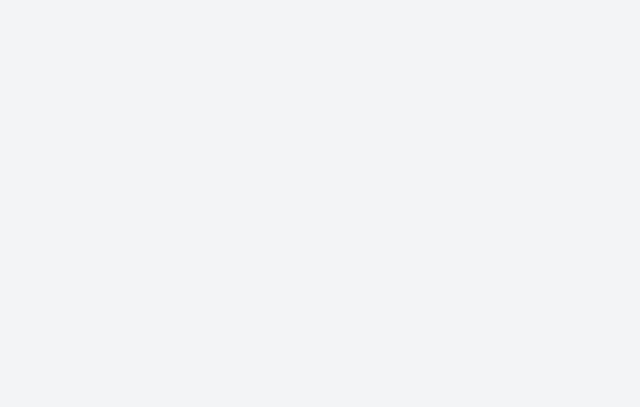
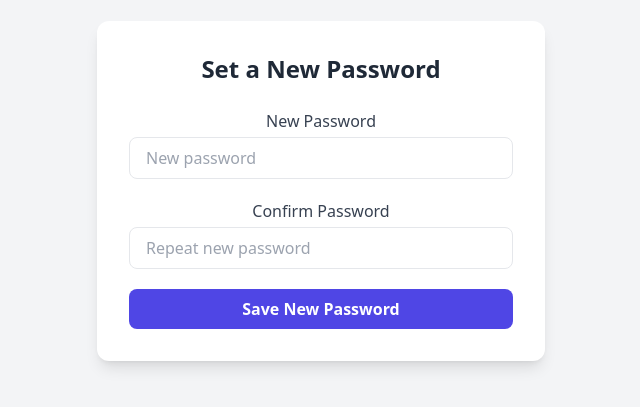
Before and after one commit to Daniel-LA0303/pp_002_reactjs_blog, a React (Vite) app: page /new-password/1 in a window 1280 px wide. Before the commit this address had no page. Shown: the part 241-648 px from the top of the page, without its empty margins (319-959 px from the left). Built offline with nearby package versions, Linux system fonts and the light colour scheme.

Commit message:
feat: add basic new password flow

```diff
--- a/src/pages/Auth/Login.tsx
+++ b/src/pages/Auth/Login.tsx
@@ -164,6 +164,15 @@ const Login = () => {
                             </Link>
                         </div>
 
+                        <div className="mt-6 text-center">
+                            <Link
+                                to={"/reset-password"}
+                                className="inline-block w-full border text-blue-500 border-blue-600 hover:bg-blue-600 hover:text-white font-semibold rounded-md py-2 px-6 transition-all duration-300 shadow-md hover:shadow-lg"
+                            >
+                                I forget my password
+                            </Link>
+                        </div>
+
                     </div>
                 </div>
 
--- /dev/null
+++ b/src/pages/Auth/ResetPasswordConfirm.tsx
@@ -0,0 +1,123 @@
+import { useState } from "react";
+import { useParams, useNavigate } from "react-router-dom";
+import apiClient from "../../services/apiClient";
+
+
+const ResetPasswordConfirm = () => {
+  const { id: token } = useParams();
+  const navigate = useNavigate();
+
+  const [password, setPassword] = useState("");
+  const [password2, setPassword2] = useState("");
+  const [loading, setLoading] = useState(false);
+  const [serverMessage, setServerMessage] = useState("");
+  const [isSuccess, setIsSuccess] = useState(false);
+
+  const handleSubmit = async (e: any) => {
+    e.preventDefault();
+    setServerMessage("");
+
+    if (password !== password2) {
+      setServerMessage("Passwords do not match.");
+      return;
+    }
+
+    try {
+      setLoading(true);
+
+      const payload = {
+        token,
+        newPassword: password
+      };
+
+      const { data } = await apiClient.post(
+        "/auth/reset-password-confirm",
+        payload
+      );
+
+      // Mensaje correcto desde backend
+      setServerMessage(data.message);
+      setIsSuccess(true);
+
+      // Opcional: redirigir después de 2 segundos al login
+      setTimeout(() => navigate("/login"), 2000);
+
+    } catch (error: any) {
+      const msg =
+        error.response?.data?.message ||
+        "Something went wrong while changing password.";
+
+      setServerMessage(msg);
+      setIsSuccess(false);
+    } finally {
+      setLoading(false);
+    }
+  };
+
+  return (
+    <div className="min-h-screen flex items-center justify-center bg-gray-100 px-4">
+      <div className="bg-white shadow-lg rounded-xl p-8 w-full max-w-md">
+
+        <h2 className="text-2xl font-bold text-gray-800 text-center mb-6">
+          Set a New Password
+        </h2>
+
+        {serverMessage && (
+          <p
+            className={`text-center text-sm font-semibold mb-4 ${
+              isSuccess ? "text-green-600" : "text-red-600"
+            }`}
+          >
+            {serverMessage}
+          </p>
+        )}
+
+        <form onSubmit={handleSubmit} className="space-y-5">
+
+          <div>
+            <label className="block text-gray-700 font-medium mb-1">
+              New Password
+            </label>
+            <input
+              type="password"
+              required
+              value={password}
+              onChange={(e) => setPassword(e.target.value)}
+              className="w-full px-4 py-2 border rounded-lg focus:ring-2
+                         focus:ring-indigo-500 focus:border-indigo-500 outline-none"
+              placeholder="New password"
+            />
+          </div>
+
+          <div>
+            <label className="block text-gray-700 font-medium mb-1">
+              Confirm Password
+            </label>
+            <input
+              type="password"
+              required
+              value={password2}
+              onChange={(e) => setPassword2(e.target.value)}
+              className="w-full px-4 py-2 border rounded-lg focus:ring-2
+                         focus:ring-indigo-500 focus:border-indigo-500 outline-none"
+              placeholder="Repeat new password"
+            />
+          </div>
+
+          <button
+            type="submit"
+            disabled={loading}
+            className="w-full bg-indigo-600 hover:bg-indigo-700 text-white font-semibold
+                       py-2 rounded-lg transition disabled:bg-gray-400"
+          >
+            {loading ? "Saving..." : "Save New Password"}
+          </button>
+
+        </form>
+
+      </div>
+    </div>
+  );
+};
+
+export default ResetPasswordConfirm;
--- /dev/null
+++ b/src/pages/Auth/ResetPasswordRequest.tsx
@@ -0,0 +1,78 @@
+import React, { useState } from 'react'
+import apiClient from '../../services/apiClient';
+
+const ResetPasswordRequest = () => {
+
+  const [email, setEmail] = useState("");
+  const [loading, setLoading] = useState(false);
+  const [message, setMessage] = useState("");
+
+  const handleSubmit = async (e: any) => {
+    e.preventDefault();
+    setLoading(true);
+    setMessage("");
+
+    try {
+      const { data } = await apiClient.post(
+        `/auth/reset-password-post/${email}`
+      );
+
+      setMessage(data.message);
+    } catch (error) {
+      setMessage("Something went wrong. Try again.");
+    } finally {
+      setLoading(false);
+    }
+  };
+
+  return (
+    <div className="min-h-screen flex items-center justify-center bg-gray-100 px-4">
+      <div className="bg-white shadow-lg rounded-xl p-8 w-full max-w-md">
+
+        <h2 className="text-2xl font-bold text-gray-800 text-center mb-6">
+          Reset your Password
+        </h2>
+
+        {message && (
+          <p className="text-center text-sm mb-4 text-blue-600 font-semibold">
+            {message}
+          </p>
+        )}
+
+        <form onSubmit={handleSubmit} className="space-y-5">
+
+          {/* Email */}
+          <div>
+            <label
+              htmlFor="email"
+              className="block text-gray-700 font-medium mb-1"
+            >
+              Email address
+            </label>
+            <input
+              id="email"
+              type="email"
+              required
+              value={email}
+              onChange={(e) => setEmail(e.target.value)}
+              className="w-full px-4 py-2 border rounded-lg focus:ring-2 focus:ring-indigo-500 focus:border-indigo-500 outline-none"
+              placeholder="you@example.com"
+            />
+          </div>
+
+          {/* Button */}
+          <button
+            type="submit"
+            disabled={loading}
+            className="w-full bg-indigo-600 hover:bg-indigo-700 text-white font-semibold py-2 rounded-lg transition disabled:bg-gray-400"
+          >
+            {loading ? "Sending..." : "Send Reset Email"}
+          </button>
+        </form>
+
+      </div>
+    </div>
+  );
+};
+
+export default ResetPasswordRequest;
--- a/src/routers/Routes.tsx
+++ b/src/routers/Routes.tsx
@@ -25,6 +25,8 @@ import PrivateRoute from '../pages/Auth/PrivateRoute';
 import PublicAuthRoute from '../pages/Auth/PublicAuthRoute';
 import WrappedBlogsByCategory from '../pages/Category/WrappedBlogsByCategory ';
 import UserConfirmed from '../pages/Auth/UserConfirmed';
+import ResetPasswordRequest from '../pages/Auth/ResetPasswordRequest';
+import ResetPasswordConfirm from '../pages/Auth/ResetPasswordConfirm';
 
 
 const AppRoutes: React.FC = () => {
@@ -35,6 +37,9 @@ const AppRoutes: React.FC = () => {
         <Route path="/register" element={<Register />} />
         <Route path="/login" element={<Login />} />
         <Route path="/user-confirm/:id" element={<UserConfirmed />} />
+        <Route path="/reset-password" element={<ResetPasswordRequest />} />
+        <Route path="/new-password/:id" element={<ResetPasswordConfirm />} />
+
       </Route>
 
       {/* public routes */}
```
